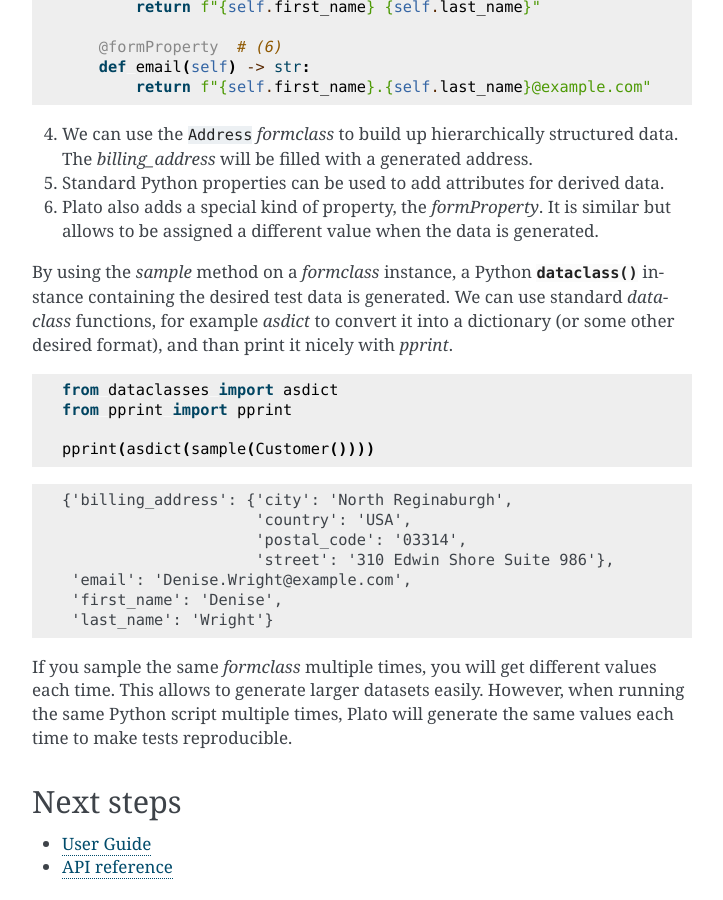
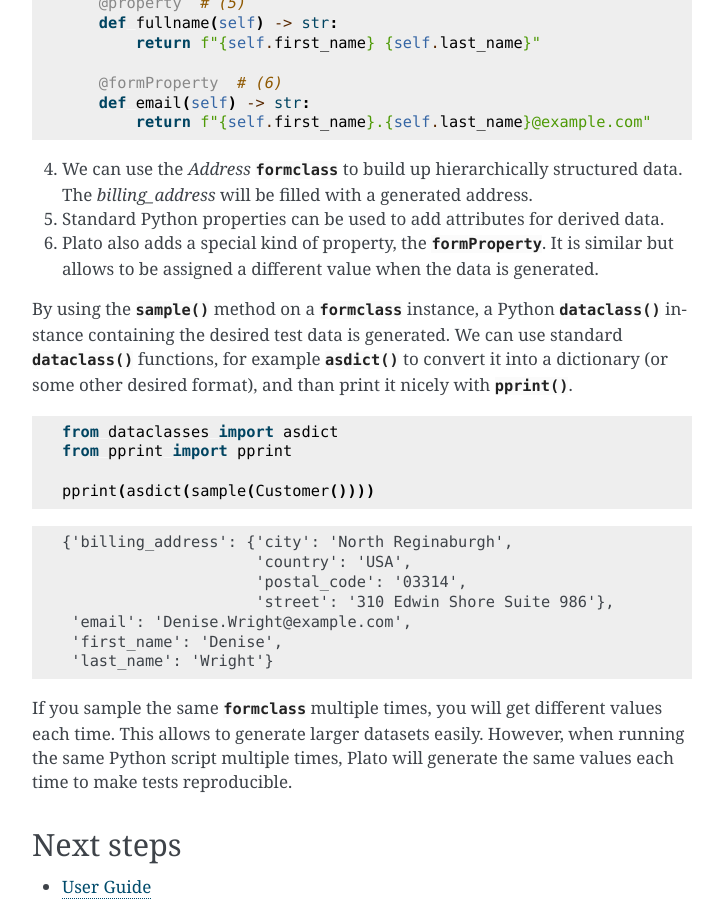
Before and after one commit to py-plato/plato, a Sphinx documentation site: the page built from docs/getting-started.rst, in a window 1280 px wide and 900 px high, scrolled down 1164 px. Shown: the whole window, without its empty margins (388-1111 px from the left). Built offline with Sphinx 7.4.7, drawn with Linux system fonts in a browser that asks for light colours; part of the change alters nothing that is shown.

```diff
--- a/docs/conf.py
+++ b/docs/conf.py
@@ -27,6 +27,8 @@ release = "0.1.0"
 
 # -- General configuration ---------------------------------------------------
 
+default_role = "py:obj"
+
 # Add any Sphinx extension module names here, as strings. They can be
 # extensions coming with Sphinx (named 'sphinx.ext.*') or your custom
 # ones.
--- a/docs/getting-started.rst
+++ b/docs/getting-started.rst
@@ -16,15 +16,15 @@ In this example we generate data for a customer
 with a name, email, and billing address.
 
 First,
-we import the *formclass* and *formProperty* decorators,
-as well as the *sample* function.
+we import the `.formclass` and `.formProperty` decorators,
+as well as the `~plato.formclasses.sample()` function.
 These are the most important objects in Plato
 and you will import them most of the time
 when working with Plato.
-We also import *FromFaker*
+We also import `.FromFaker`
 which allows us to generate some realistic sounding values
 with the excellent `Faker library <https://faker.readthedocs.io/en/master/>`_.
-Because we need an actual instance of *FromFaker*,
+Because we need an actual instance of `.FromFaker`,
 we also create that.
 
 .. testcode::
@@ -34,7 +34,7 @@ we also create that.
 
     fake = FromFaker()
 
-Next, we define our first *formclass*
+Next, we define our first `.formclass`
 to generate addresses.
 
 .. testcode::
@@ -48,7 +48,7 @@ to generate addresses.
 
 Note the similarities to Python's :py:mod:`dataclasses`.
 
-1. We add the *formclass* decorator to mark the class as a formclass.
+1. We add the `.formclass` decorator to mark the class as a formclass.
 2. We define a number of fields with a type annotation.
    We use the *fake* object to declare that the data should be generated
    following specific Faker patterns.
@@ -70,23 +70,23 @@ Note the similarities to Python's :py:mod:`dataclasses`.
         def email(self) -> str:
             return f"{self.first_name}.{self.last_name}@example.com"
 
-4. We can use the ``Address`` *formclass*
+4. We can use the *Address* `.formclass`
    to build up hierarchically structured data.
    The *billing_address* will be filled with a generated address.
 5. Standard Python properties can be used to add attributes for derived data.
-6. Plato also adds a special kind of property, the *formProperty*.
+6. Plato also adds a special kind of property, the `.formProperty`.
    It is similar
    but allows to be assigned a different value
    when the data is generated.
 
-By using the *sample* method
-on a *formclass* instance,
+By using the `~plato.formclasses.sample()` method
+on a `.formclass` instance,
 a Python :py:func:`~dataclasses.dataclass` instance
 containing the desired test data is generated.
-We can use standard *dataclass* functions,
-for example *asdict* to convert it into a dictionary
+We can use standard :py:func:`~dataclasses.dataclass` functions,
+for example :py:func:`~dataclasses.asdict` to convert it into a dictionary
 (or some other desired format),
-and than print it nicely with *pprint*.
+and than print it nicely with :py:func:`~pprint.pprint`.
 
 .. testcode::
 
@@ -105,7 +105,7 @@ and than print it nicely with *pprint*.
      'first_name': 'Denise',
      'last_name': 'Wright'}
 
-If you sample the same *formclass* multiple times,
+If you sample the same `.formclass` multiple times,
 you will get different values each time.
 This allows to generate larger datasets easily.
 However,
```
